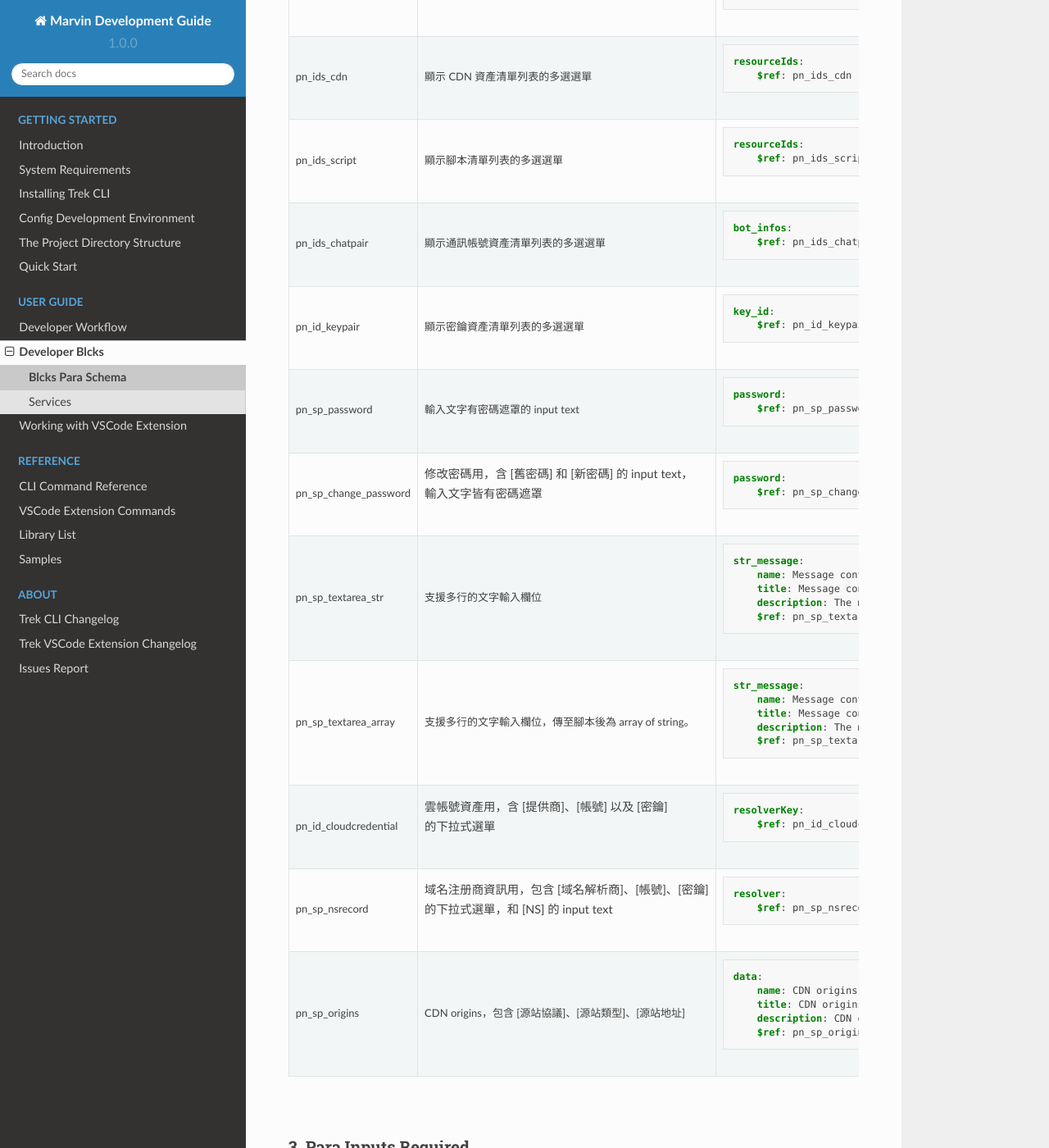
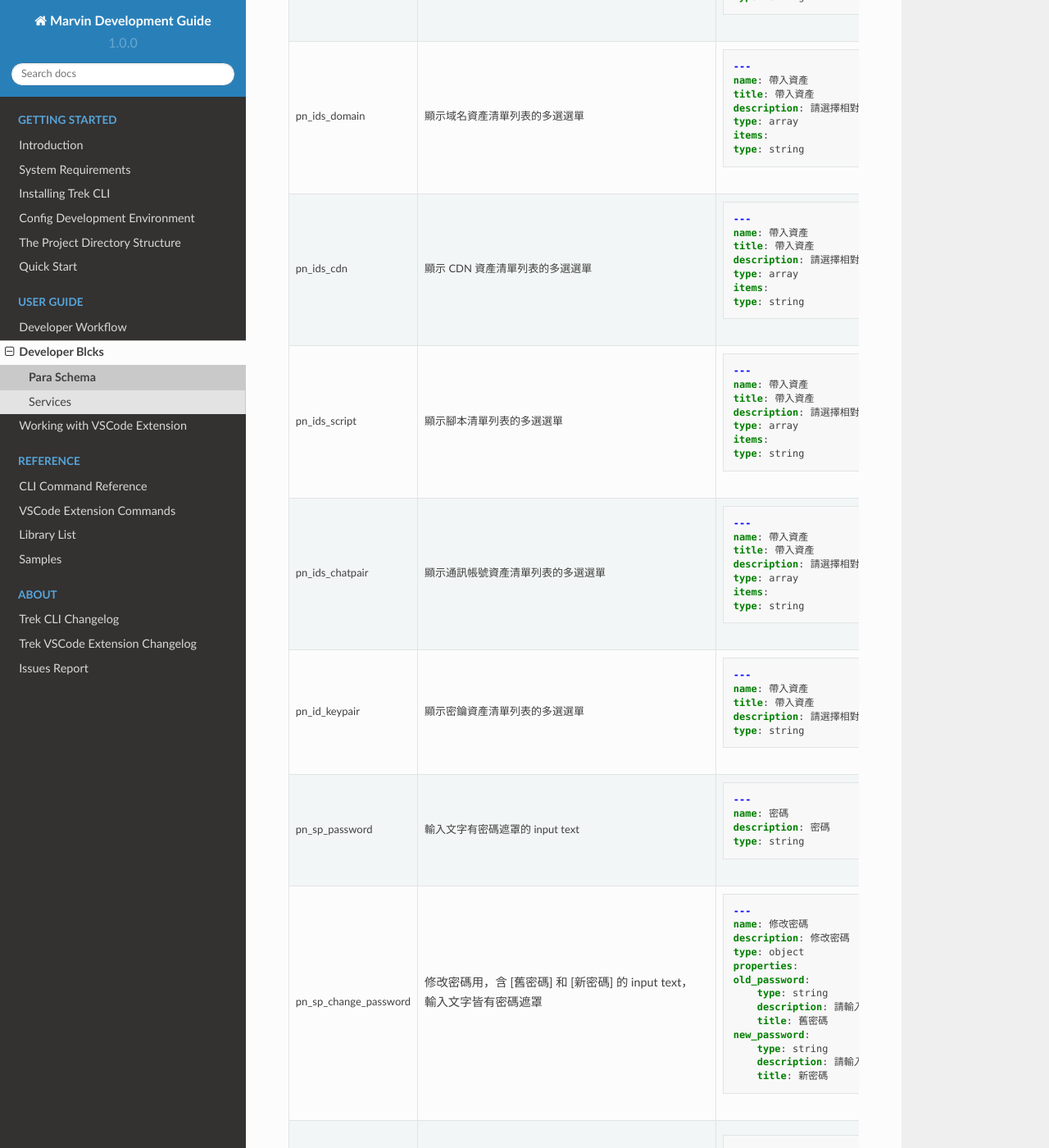
Before and after one commit to pnetwork/core.trek.doc, a Sphinx documentation site: the page built from source/blcks/schema.rst, in a window 1280 px wide and 1400 px high, scrolled down 5253 px. Shown: the whole window at 82% size. Built offline with Sphinx 7.4.7 and the Read the Docs theme 2.0.0, drawn with Linux system fonts in a browser that asks for light colours; pages that are not in the unit, such as notebooks, are missing from menus; some of the changed text lies outside the part shown.

Commit message:
feat: Update schema

```diff
--- a/source/blcks/schema.rst
+++ b/source/blcks/schema.rst
@@ -1,12 +1,12 @@
 ************************
-Blcks Para Schema
+Para Schema
 ************************
-Blcks para schema 為 yaml 格式，用來定義 Blcks 腳本的輸入、輸出。
+Para schema 為 yaml 格式，用來定義腳本的輸入、輸出。
 在 Blcks 專案中，Blcks para file 通常以 Blcks function name 方式命名，para file 的位置預設在 ``{your_Blcks_project}/{Blcks_function_name}.para``。
 
 Where is para file?
 ***********************************
-在使用 :doc:`trek createblcks <../../reference/cli/commands/createblcks>` detectredis 指令建立 Blcks 專案時，會產生一個 :exlink:`detectredis/ <src/blcks/>` 資料夾，主程式檔案 :exblckslink:`handler/handler.py <handler/handler.py#L14>` 會以 ``detectredis`` 當作 openfaas function name，同時產生一個 :exblckslink:`detectredis.para <detectredis.para#L12>` 參數設定檔。
+以 Blcks 專案來說，使用 :doc:`trek createblcks <../../reference/cli/commands/createblcks>` detectredis 指令建立 Blcks 專案時，會產生一個 :exlink:`detectredis/ <src/blcks/>` 資料夾，主程式檔案 :exblckslink:`handler/handler.py <handler/handler.py#L14>` 會以 ``detectredis`` 當作 openfaas function name，同時產生一個 :exblckslink:`detectredis.para <detectredis.para#L12>` 參數設定檔。
 
 .. code-block:: shell
     :emphasize-lines: 6, 11,15
@@ -19,22 +19,22 @@ Where is para file?
     └── detectredis
         ├── .gitignore
         ├── .trek
-        │   └── config.json
+        │   └── config.json
         ├── Makefile
         ├── detectredis.para
         ├── flake8.jenkins
         ├── handler
-        │   ├── __init__.py
-        │   ├── handler.py
-        │   └── requirements.txt
+        │   ├── __init__.py
+        │   ├── handler.py
+        │   └── requirements.txt
         ├── inputs
-        │   └── event.yml
+        │   └── event.yml
         ├── openfaas.yml
         ├── requirements-test.txt
         ├── skaffold.yaml
         ├── tests
-        │   ├── conftest.py
-        │   └── test_blcks.py
+        │   ├── conftest.py
+        │   └── test_blcks.py
         └── tox.ini
 
 .. list-table::
@@ -111,14 +111,14 @@ Where is para file?
 
 How to defind the para schema?
 **********************************************
-Blcks para schema 可以區分為三大區塊，我們會一一做介紹：
+Para schema 可以區分為三大區塊，我們會一一做介紹：
 
     | :ref:`para_metadata`：Id, name, assets...
     | :ref:`para_inputs`：定義腳本的輸入欄位。
     | :ref:`para_require`：定義腳本的輸入欄位哪些是必填。
     | :ref:`para_outputs`：定義腳本的回傳欄位。
 
-Para 的 inputs 和 outputs 欄位決定的是主程式 :exblckslink:`handler/handler.py process function <handler/handler.py#L15>` 的輸入輸出：
+| Para 的 inputs 和 outputs 欄位決定的是腳本主程式的輸入輸出，以 Blcks 來說，主程式就是 :exblckslink:`handler/handler.py process function <handler/handler.py#L15>`，下面以 Blcks 專案來說明：
 
 #. Function parameters 需和 :exblckslink:`detectredis.para <detectredis.para>` 的 inputs 欄位相同。
 #. Function 回傳的結果也需和 :exblckslink:`detectredis.para <detectredis.para>` 的 outputs 欄位相同。
@@ -304,14 +304,26 @@ Para 的 inputs 和 outputs 欄位決定的是主程式 :exblckslink:`handler/ha
 Pentium 提供特別的欄位資料型態，可以在 marvin 上顯示選取資產多選欄、textarea... 的特殊顯示欄位：
 
 .. list-table::
-   :widths: 10 20 70
+   :widths: 10 20 35 35
    :header-rows: 1
 
    * - Inputs Data Type
      - Description
+     - Schema
      - Example
+
    * - pn_ids_host
      - 顯示服務器資產清單列表的多選選單
+     - .. code-block:: yaml
+
+            ---
+            name: 帶入資產
+            title: 帶入資產
+            description: 請選擇相對應服務器
+            type: array
+            items:
+            type: string
+
      - .. code-block:: yaml
 
             resourceIds:
@@ -320,48 +332,130 @@ Pentium 提供特別的欄位資料型態，可以在 marvin 上顯示選取資
      - 顯示域名資產清單列表的多選選單
      - .. code-block:: yaml
 
+            ---
+            name: 帶入資產
+            title: 帶入資產
+            description: 請選擇相對應域名
+            type: array
+            items:
+            type: string
+     - .. code-block:: yaml
+
             resourceIds:
                 $ref: pn_ids_domain
+
    * - pn_ids_cdn
      - 顯示 CDN 資產清單列表的多選選單
      - .. code-block:: yaml
 
+            ---
+            name: 帶入資產
+            title: 帶入資產
+            description: 請選擇相對應CDN
+            type: array
+            items:
+            type: string
+
+     - .. code-block:: yaml
+
             resourceIds:
                 $ref: pn_ids_cdn
+
+
    * - pn_ids_script
      - 顯示腳本清單列表的多選選單
      - .. code-block:: yaml
 
+            ---
+            name: 帶入資產
+            title: 帶入資產
+            description: 請選擇相對應腳本
+            type: array
+            items:
+            type: string
+     - .. code-block:: yaml
+
             resourceIds:
                 $ref: pn_ids_script
+
    * - pn_ids_chatpair
      - 顯示通訊帳號資產清單列表的多選選單
      - .. code-block:: yaml
 
+            ---
+            name: 帶入資產
+            title: 帶入資產
+            description: 請選擇相對應通訊帳號
+            type: array
+            items:
+            type: string
+     - .. code-block:: yaml
+
             bot_infos:
                 $ref: pn_ids_chatpair
+
    * - pn_id_keypair
      - 顯示密鑰資產清單列表的多選選單
+     - .. code-block:: yaml
+
+            ---
+            name: 帶入資產
+            title: 帶入資產
+            description: 請選擇相對應密鑰
+            type: string
      - .. code-block:: yaml
 
             key_id:
                 $ref: pn_id_keypair
 
+
    * - pn_sp_password
      - 輸入文字有密碼遮罩的 input text
      - .. code-block:: yaml
 
+            ---
+            name: 密碼
+            description: 密碼
+            type: string
+
+     - .. code-block:: yaml
+
             password:
                 $ref: pn_sp_password
+
    * - pn_sp_change_password
      - | 修改密碼用，含 [舊密碼] 和 [新密碼] 的 input text，
        | 輸入文字皆有密碼遮罩
      - .. code-block:: yaml
 
+            ---
+            name: 修改密碼
+            description: 修改密碼
+            type: object
+            properties:
+            old_password:
+                type: string
+                description: 請輸入舊密碼
+                title: 舊密碼
+            new_password:
+                type: string
+                description: 請輸入新密碼
+                title: 新密碼
+
+     - .. code-block:: yaml
+
             password:
                 $ref: pn_sp_change_password
+
    * - pn_sp_textarea_str
      - 支援多行的文字輸入欄位
+     - .. code-block:: yaml
+
+            ---
+            name: Text inputs
+            description: Text inputs
+            type: string
+
      - .. code-block:: yaml
 
             str_message:
@@ -373,27 +467,109 @@ Pentium 提供特別的欄位資料型態，可以在 marvin 上顯示選取資
      - 支援多行的文字輸入欄位，傳至腳本後為 array of string。
      - .. code-block:: yaml
 
+            ---
+            name: Text inputs
+            description: Text inputs
+            type: array
+            items:
+            type: string
+     - .. code-block:: yaml
+
             str_message:
                 name: Message context.
                 title: Message context.
                 description: The message used to send to the specified channel.
                 $ref: pn_sp_textarea_str
+
    * - pn_id_cloudcredential
      - | 雲帳號資產用，含 [提供商]、[帳號] 以及 [密鑰]
        | 的下拉式選單
      - .. code-block:: yaml
 
+            ---
+            name: 帶入資產
+            title: 帶入資產
+            description: 請選擇相對應雲帳號
+            type: object
+            properties:
+            provider_id:
+                type: string
+            cloud_account_id:
+                type: string
+            cloud_credential:
+                type: string
+     - .. code-block:: yaml
+
             resolverKey:
                 $ref: pn_id_cloudcredential
+
    * - pn_sp_nsrecord
-     - | 域名注册商資訊用，包含 [域名解析商]、[帳號]、[密鑰]
+     - | 域名註冊商資訊用，包含 [域名解析商]、[帳號]、[密鑰]
        | 的下拉式選單，和 [NS] 的 input text
+     - .. code-block:: yaml
+
+            ---
+            name: 域名註冊商
+            description: 域名註冊商資訊
+            type: object
+            properties:
+            resolverId:
+                type: string
+                description: "the resolver id"
+            resolverAccount:
+                type: string
+                description: "the account id of resolver account"
+            resolverKeyId:
+                type: string
+                description: "the ID of cloud credential"
+            nameServers:
+                type: array
+                description: "the list of name servers"
+                minItems: 2
+                maxItems: 2
+                items:
+                type: string
      - .. code-block:: yaml
 
             resolver:
                 $ref: pn_sp_nsrecord
+
    * - pn_sp_origins
      - CDN origins，包含 [源站協議]、[源站類型]、[源站地址]
+     - .. code-block:: yaml
+
+            name: 批量修改源站設置
+            description: 批量修改 CDN 的 origins
+            type: array
+            items:
+            type: object
+            properties:
+                resourceId:
+                type: string
+                description: the unique id of cdn
+                title: the unique id of cdn
+                originProtocol:
+                type: string
+                description: 'the supported protocols'
+                enum:
+                    - http
+                    - https
+                originType:
+                type: string
+                description: 'the type of origin'
+                enum:
+                    - ip
+                    - cname
+                    - cos
+                    - ipaddr
+                    - domain
+                    - oss
+                    - hostname
+                originAddresses:
+                type: array
+                description: list of all origins
+                items:
+                    type: string
      - .. code-block:: yaml
 
             data:
```
Also changed, not shown: other parts of source/blcks/schema.rst (+11 -11 lines).
